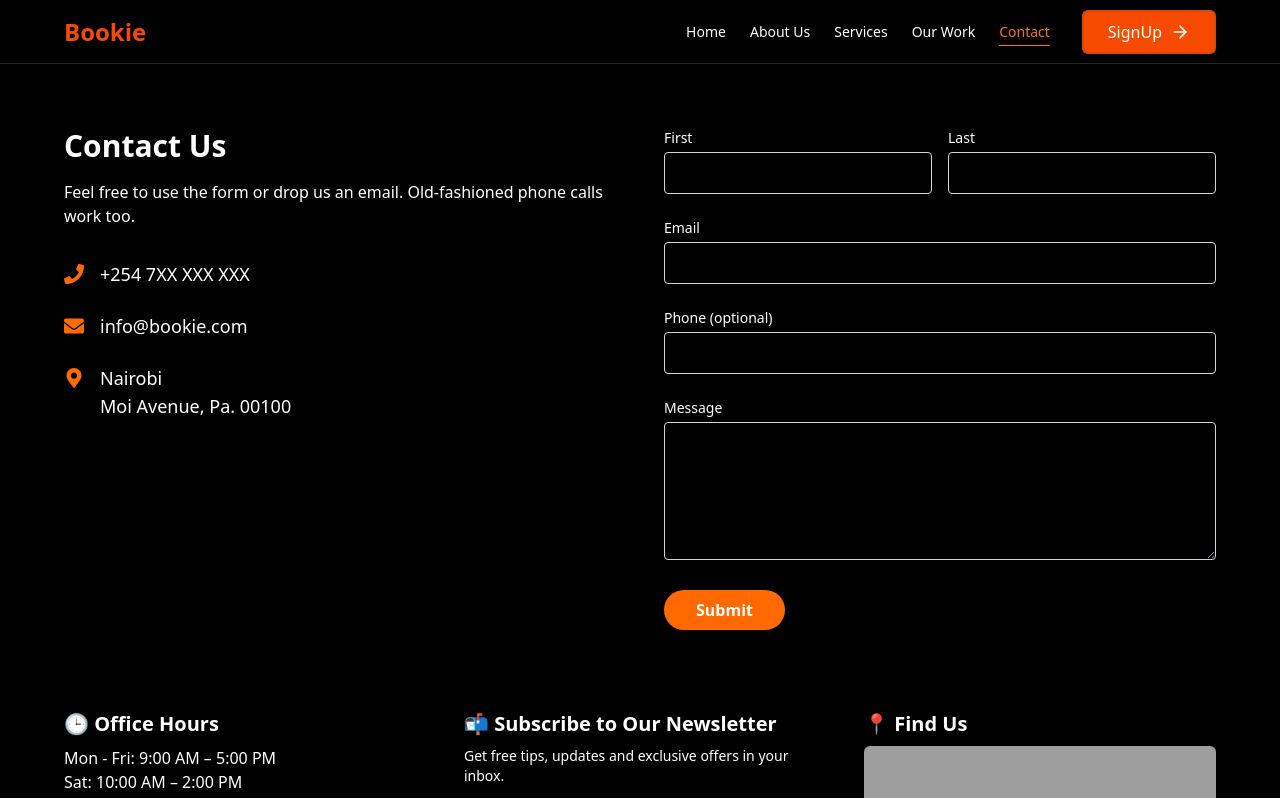
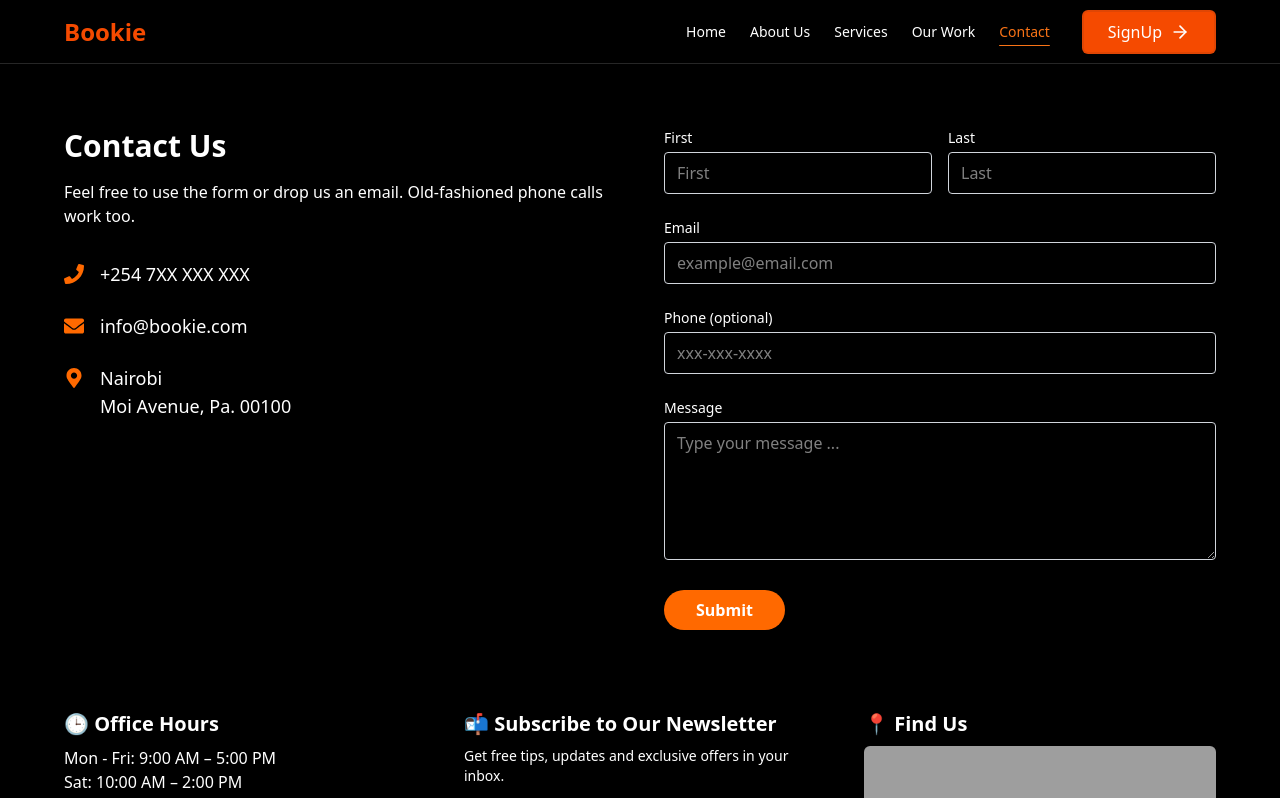
Before and after one commit to Segeramos/D.M-Agency, a React (Vite) app: page /contact in a window 1280 px wide. Shown: the top 798 px of the page. Built offline with nearby package versions, Linux system fonts and the light colour scheme; grey boxes are pictures that could not be loaded.

Commit message:
added.env file

```diff
--- a/package.json
+++ b/package.json
@@ -10,6 +10,7 @@
     "preview": "vite preview"
   },
   "dependencies": {
+    "@emailjs/browser": "^4.4.1",
     "@tailwindcss/vite": "^4.1.8",
     "lucide-react": "^0.513.0",
     "react": "^19.1.0",
--- a/src/components/Articles.jsx
+++ b/src/components/Articles.jsx
@@ -106,7 +106,7 @@ const Articles = () => {
             href={article.link}
             target="_blank"
             rel="noopener noreferrer"
-            className="block bg-orange-50 rounded-2xl shadow-md hover:bg-orange-100 hover:shadow-xl transition duration-300 ease-in-out border border-gray-100"
+            className="block bg-orange-50 rounded-2xl shadow-md hover:bg-orange-100 hover:shadow-amber-400 transition duration-300 ease-in-out border border-gray-100"
           >
             <img
               src={article.image}
--- a/src/pages/Contact.jsx
+++ b/src/pages/Contact.jsx
@@ -1,7 +1,33 @@
-import React from 'react';
+import React, { useRef } from 'react';
 import { FaPhone, FaEnvelope, FaMapMarkerAlt } from 'react-icons/fa';
+import emailjs from '@emailjs/browser';
 
 const Contact = () => {
+  const form = useRef();
+
+  const sendEmail = (e) => {
+    e.preventDefault();
+
+    emailjs.sendForm(
+
+      import.meta.env.VITE_EMAILJS_SERVICE_ID,
+      import.meta.env.VITE_EMAILJS_TEMPLATE_ID,
+      form.current,
+      import.meta.env.VITE_EMAILJS_PUBLIC_KEY
+    ).then(
+      (result) => {
+        console.log(result.text);
+        alert('Message sent successfully!');
+      },
+      (error) => {
+        console.log(error.text);
+        alert('Failed to send message. Please try again.');
+      }
+    );
+
+    e.target.reset();
+  };
+
   return (
     <div className="min-h-screen bg-black py-16 px-4 sm:px-8 text-white">
       <div className="max-w-6xl mx-auto grid grid-cols-1 md:grid-cols-2 gap-12 items-start">
@@ -31,35 +57,35 @@ const Contact = () => {
           </ul>
         </div>
 
-        {/* Right: Form */}
-        <form className="space-y-6">
+        {/* Right: EmailJS Form */}
+        <form ref={form} onSubmit={sendEmail} className="space-y-6">
           <div className="grid grid-cols-1 sm:grid-cols-2 gap-4">
             <div>
               <label className="block text-sm font-medium">First</label>
-              <input type="text" placeholder="First" className="w-full border border-gray-300 rounded px-3 py-2 mt-1 text-black" />
+              <input name="first_name" type="text" placeholder="First" required className="w-full border border-gray-300 rounded px-3 py-2 mt-1 text-white" />
             </div>
             <div>
               <label className="block text-sm font-medium">Last</label>
-              <input type="text" placeholder="Last" className="w-full border border-gray-300 rounded px-3 py-2 mt-1 text-black" />
+              <input name="last_name" type="text" placeholder="Last" required className="w-full border border-gray-300 rounded px-3 py-2 mt-1 text-white" />
             </div>
           </div>
 
           <div>
             <label className="block text-sm font-medium">Email</label>
-            <input type="email" placeholder="example@email.com" className="w-full border border-gray-300 rounded px-3 py-2 mt-1 text-black" />
+            <input name="email" type="email" placeholder="example@email.com" required className="w-full border border-gray-300 rounded px-3 py-2 mt-1 text--white" />
           </div>
 
           <div>
             <label className="block text-sm font-medium">Phone (optional)</label>
-            <input type="text" placeholder="xxx-xxx-xxxx" className="w-full border border-gray-300 rounded px-3 py-2 mt-1 text-black" />
+            <input name="phone" type="text" placeholder="xxx-xxx-xxxx" className="w-full border border-gray-300 rounded px-3 py-2 mt-1 text-white" />
           </div>
 
           <div>
             <label className="block text-sm font-medium">Message</label>
-            <textarea rows="5" placeholder="Type your message ..." className="w-full border border-gray-300 rounded px-3 py-2 mt-1 text-black"></textarea>
+            <textarea name="message" rows="5" placeholder="Type your message ..." required className="w-full border border-gray-300 rounded px-3 py-2 mt-1 text-white"></textarea>
           </div>
 
-          <button type="submit" className="bg-orange-500 hover:bg-orange-600 text-white font-semibold py-2 px-8 rounded-full transition">
+          <button type="submit" className="bg-orange-500 hover:bg-orange-600 text-white font-semibold py-2 px-8 rounded-full transition cursor-pointer">
             Submit
           </button>
         </form>
@@ -86,7 +112,7 @@ const Contact = () => {
             <input
               type="email"
               placeholder="you@email.com"
-              className="flex-1 px-4 py-2 rounded text-"
+              className="flex-1 px-4 py-2 rounded"
             />
             <button className="bg-orange-500 hover:bg-orange-600 text-white px-4 py-2 rounded">
               Subscribe
@@ -110,4 +136,4 @@ const Contact = () => {
   );
 };
 
-export default Contact;
+export default Contact
```
Also changed, not shown: 2 other files (tests, documents, lock files or other folders).
